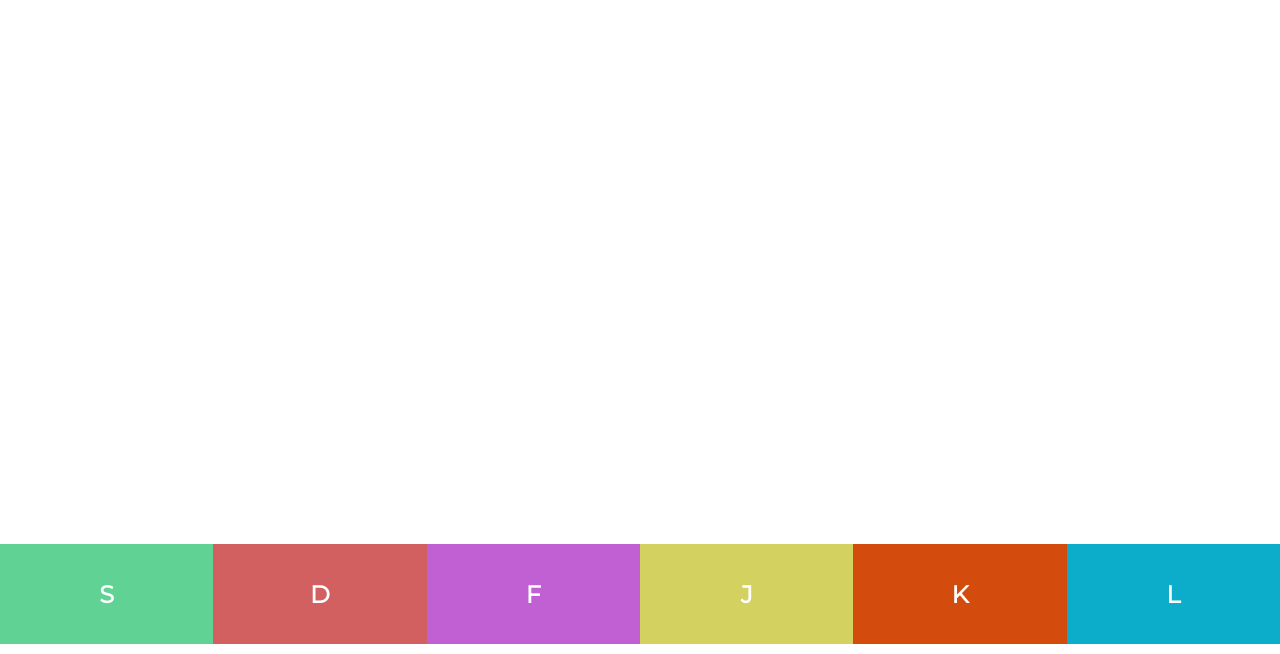
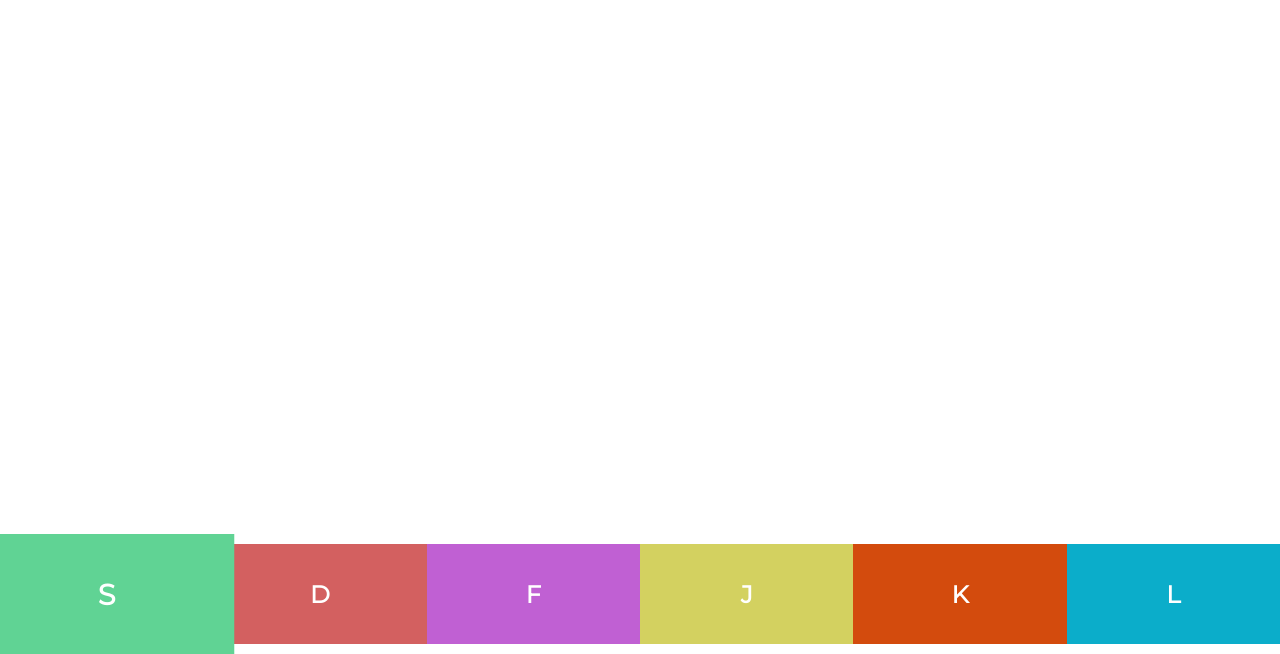
Before and after one commit to avdkishore/music-maker, a plain HTML site: page index.html in a window 1280 px wide. In both pictures the pointer is over the element 106 px from the left and 750 px from the top of the page. Shown: the part 156-810 px from the top of the page. Drawn offline with Linux system fonts and the light colour scheme.

Commit message:
Add hover for pads

```diff
--- a/index.css
+++ b/index.css
@@ -45,6 +45,7 @@ header p {
   color: white;
   font-size: 24px;
   font-weight: 800;
+  cursor: default;
 }
 
 .pad1 {
@@ -80,6 +81,10 @@ header p {
   z-index: -1;
 }
 
+.pads > div:hover {
+  transform: scale(1.2);
+}
+
 @keyframes jump {
   0% {
     bottom: 0%;
```
